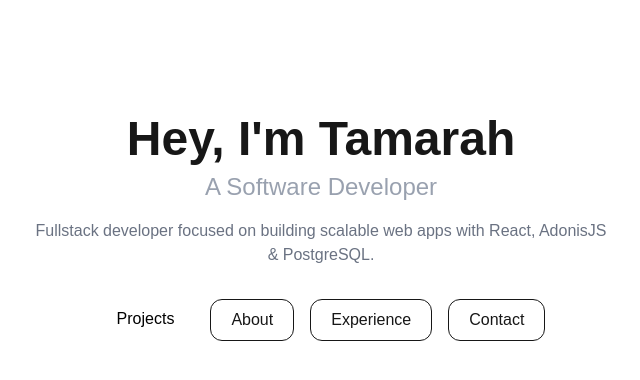
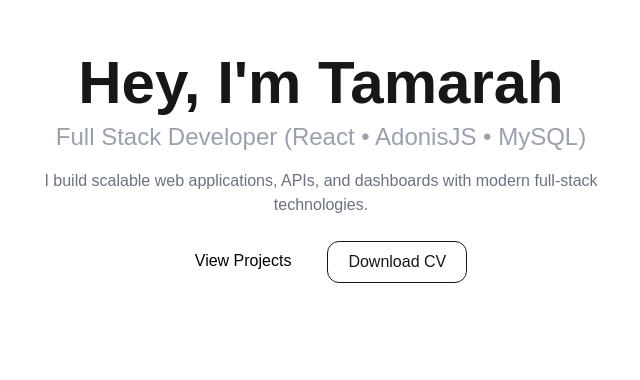
Before and after one commit to 7amarah/tamarah-portfolio, a Next.js app: page / in a window 1280 px wide. Shown: the part 172-552 px from the top of the page, without its empty margins (319-959 px from the left). Built offline with nearby package versions, Linux system fonts and the light colour scheme.

Commit message:
contract the code to make use of the defined components

```diff
--- a/app/page.tsx
+++ b/app/page.tsx
@@ -1,38 +1,12 @@
+import Hero from "@/components/home/Hero";
+import Navbar from "@/components/layout/Navbar";
 import Link from "next/link";
 
 export default function Home() {
   return (
-    <div className="h-screen flex flex-col items-center justify-center text-center px-6">
-      <h1 className="text-5xl font-bold">
-        Hey, I&apos;m Tamarah
-      </h1>
-
-      <h2 className="text-2xl text-gray-400 mt-2">
-        A Software Developer
-      </h2>
-
-      <p className="max-w-xl mt-4 text-gray-500">
-        Fullstack developer focused on building scalable web apps with React, AdonisJS & PostgreSQL.
-      </p>
-
-      {/* NAV LINKS ONLY HERE INITIALLY */}
-      <div className="flex gap-4 mt-8">
-        <Link href="/projects" className="bg-white text-black px-5 py-2 rounded-xl">
-          Projects
-        </Link>
-
-        <Link href="/about" className="border px-5 py-2 rounded-xl">
-          About
-        </Link>
-
-        <Link href="/experience" className="border px-5 py-2 rounded-xl">
-          Experience
-        </Link>
-
-        <Link href="/contact" className="border px-5 py-2 rounded-xl">
-          Contact
-        </Link>
-      </div>
+    <div className="min-h-screen">
+      <Navbar />
+      <Hero />
     </div>
   );
 }
```
